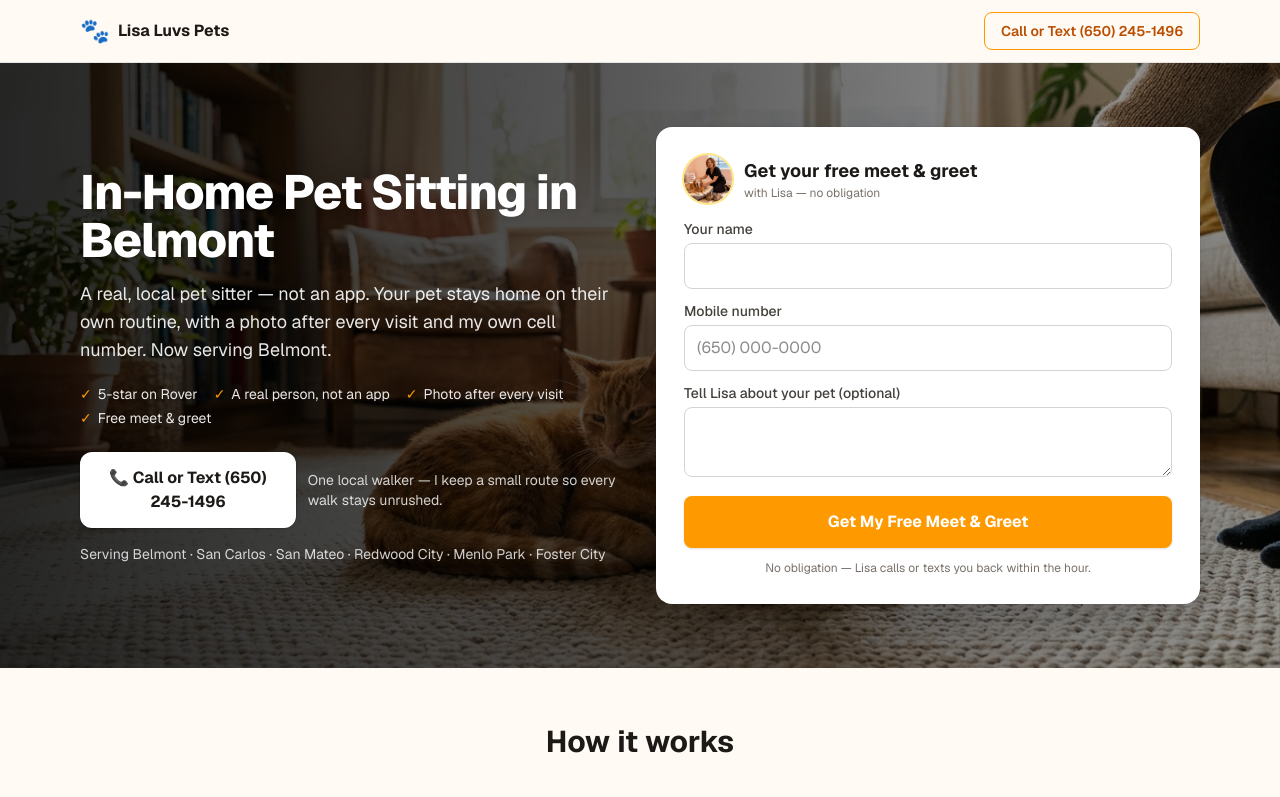
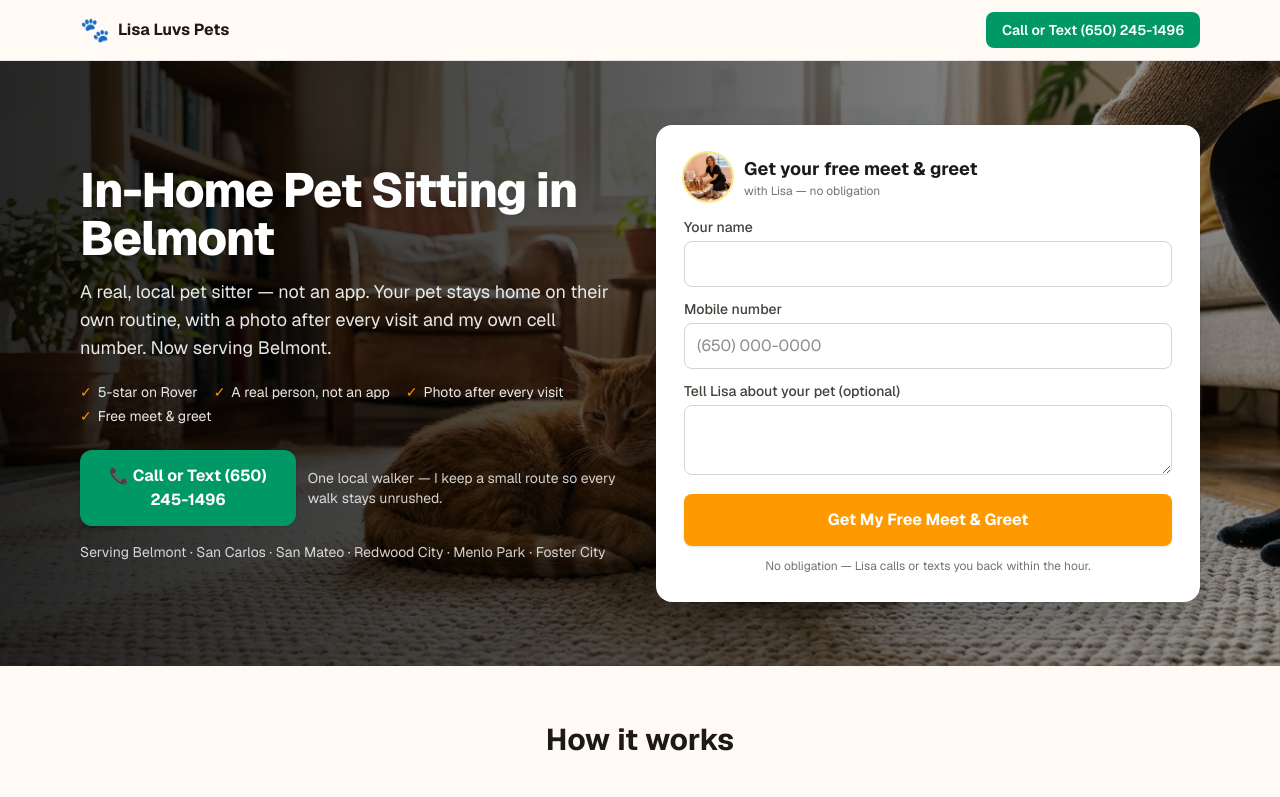
Before and after one commit to mrhits777/lisaluvspets-landing, a Next.js app: page /pet-sitting/belmont in a window 1280 px wide. Shown: the top 797 px of the page. Built offline with nearby package versions, Linux system fonts and the light colour scheme; no server answers.

Commit message:
Button colors: orange = book, green = call/text (Lisa's pick)

```diff
--- a/src/components/LandingPage.tsx
+++ b/src/components/LandingPage.tsx
@@ -27,7 +27,7 @@ function PhoneCTA({ className = "" }: { className?: string }) {
   return (
     <TrackedLink
       href={SITE.phoneHref}
-      className={`rounded-xl bg-white px-6 py-3.5 text-center font-bold text-stone-900 shadow-sm ring-1 ring-black/10 transition hover:bg-stone-100 ${className}`}
+      className={`rounded-xl bg-emerald-600 px-6 py-3.5 text-center font-bold text-white shadow-sm transition hover:bg-emerald-700 ${className}`}
     >
       📞 Call or Text {SITE.phone}
     </TrackedLink>
@@ -44,7 +44,7 @@ export default function LandingPage({ v }: { v: Variant }) {
             <span className="text-2xl">🐾</span>
             <span className="font-bold text-stone-900">{SITE.business}</span>
           </div>
-          <TrackedLink href={SITE.phoneHref} className="rounded-lg border border-amber-500 px-4 py-2 text-sm font-semibold text-amber-700 transition hover:bg-amber-50">
+          <TrackedLink href={SITE.phoneHref} className="rounded-lg bg-emerald-600 px-4 py-2 text-sm font-semibold text-white transition hover:bg-emerald-700">
             Call or Text {SITE.phone}
           </TrackedLink>
         </div>
@@ -164,8 +164,8 @@ export default function LandingPage({ v }: { v: Variant }) {
 
       {/* Sticky mobile call/text bar — always one tap away */}
       <div className="fixed inset-x-0 bottom-0 z-40 grid grid-cols-2 gap-px border-t border-black/10 sm:hidden">
-        <TrackedLink href={SITE.phoneHref} className="bg-amber-500 py-3.5 text-center font-bold text-white">📞 Call</TrackedLink>
-        <TrackedLink href={SITE.smsHref} className="bg-emerald-600 py-3.5 text-center font-bold text-white">💬 Text</TrackedLink>
+        <TrackedLink href={SITE.phoneHref} className="bg-emerald-600 py-3.5 text-center font-bold text-white">📞 Call</TrackedLink>
+        <TrackedLink href={SITE.smsHref} className="bg-emerald-700 py-3.5 text-center font-bold text-white">💬 Text</TrackedLink>
       </div>
       <div className="h-14 sm:hidden" />
     </>
```
